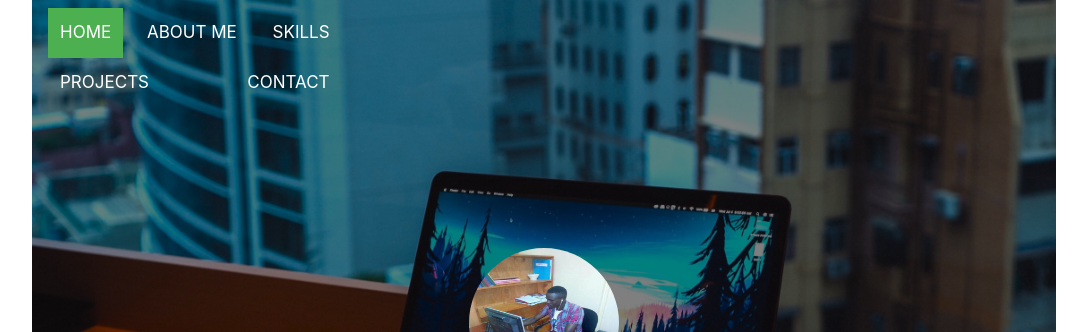
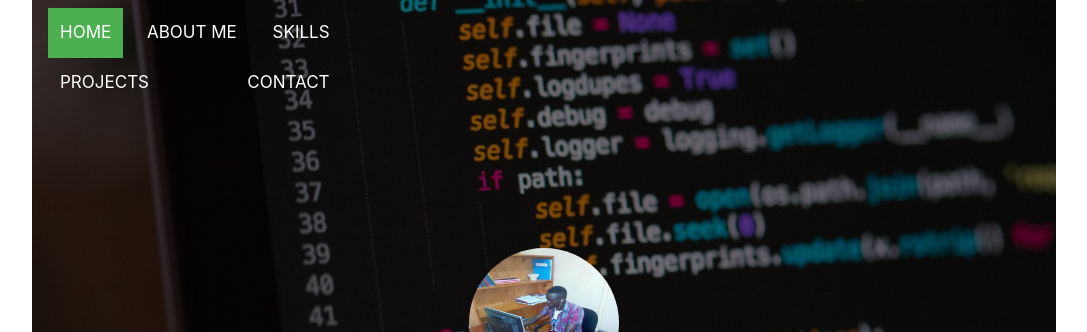
Before and after one commit to johnopana/My-Profile, a plain HTML site: page index.html in a window 1280 px wide. Shown: the top 332 px of the page, without its empty margins (96-1183 px from the left). Drawn offline with nearby package versions, Linux system fonts and the light colour scheme; a web font is replaced by a local one.

Commit message:
added css

```diff
--- a/css/style.css
+++ b/css/style.css
@@ -34,7 +34,7 @@
     margin-right: 10%;
 }
 .top{
-  background-image:linear-gradient(rgba(0,0,0,0.5), rgba(0,0,0,0.5)),url("/images/jah.jpeg");
+  background-image:linear-gradient(rgba(0,0,0,0.5), rgba(0,0,0,0.5)),url("/images/code.jpeg");
 	height: 100vh;
 
     background-size: cover;
```
